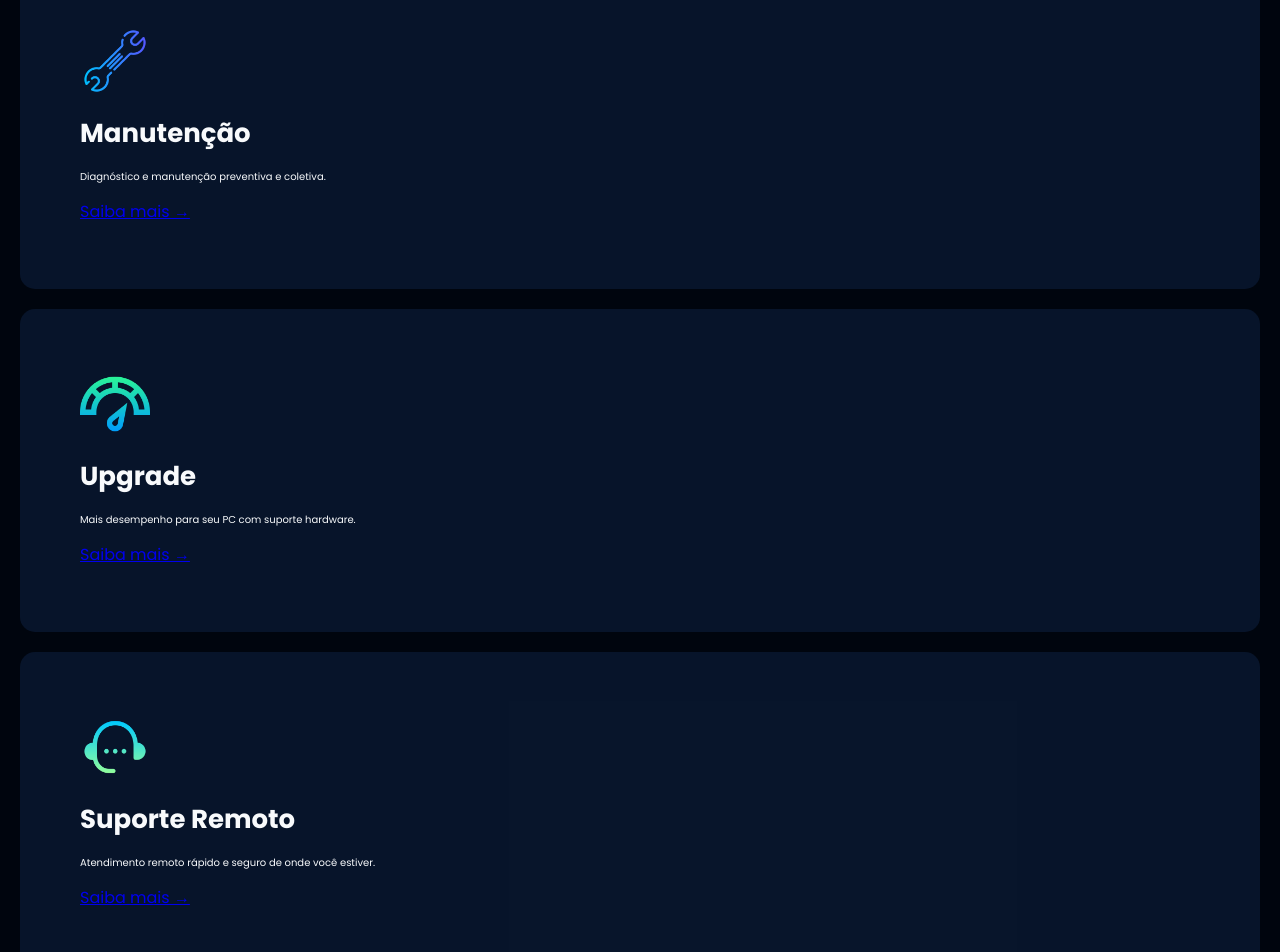
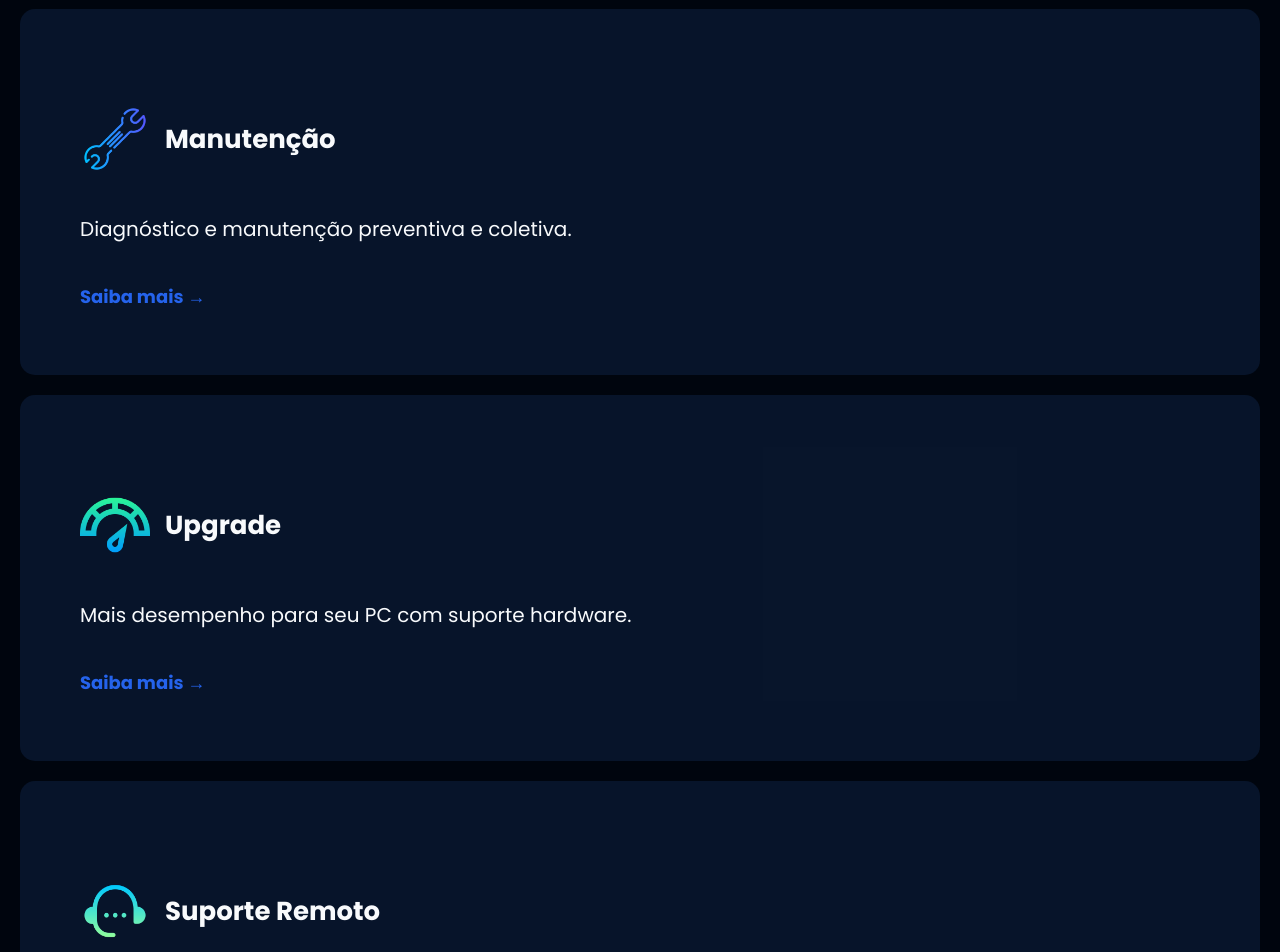
Before and after one commit to dernedevJR/CTRL-Tech, a plain HTML site: page html/index.html in a window 1280 px wide. Shown: the part 1840-2792 px from the top of the page. Drawn offline with Linux system fonts and the light colour scheme.

Commit message:
adiciona estilos aos cards

```diff
--- a/css/services.css
+++ b/css/services.css
@@ -16,27 +16,31 @@
     padding: 60px;
     line-height: 35px;
 }
+.card-header{
+   display:flex;
+   align-items: center;
+   gap:15px;
+   margin: 35px 0px
+}
+
+.img-card{
+    width: 70px
+}
+
 .card h3{
     font-size: 26px;
     margin: 8px 0;
 }
 
 .card p{
-    font-size: 10px;
+    font-size: 20px;
+    line-height: 40px;
+    margin-bottom: 30px;
 }
 
-.img-computer{
-    width: 70px
+.card a{
+    color:var(--primary-color);
+    text-decoration: none;
+    font-size: 18px;
+    font-weight: var(--text-weight-title);
 }
-
-.img-maintenance{
-    width: 70px
-}
-
-.img-upgrade{
-    width: 70px;
-}
-
-.img-remote{
-    width:70px;
-}
--- a/html/index.html
+++ b/html/index.html
@@ -72,29 +72,37 @@
 
             <div class="cards-container">
                 <section class="card">
-                    <img class="img-computer" src="../img/monitor.png" alt="">
-                    <h3>Formatação</h3>
+                    <div class="card-header">
+                        <img class="img-card" src="../img/monitor.png" alt="">
+                        <h3>Formatação</h3>
+                    </div>
                     <p>Deixe seu computador como novo. Sistema seguro e rápido.</p>
                     <a href="#" target="_blank">Saiba mais &rarr;</a>
                 </section>
 
                 <section class="card">
-                    <img class="img-maintenance" src="../img/chave-inglesa.png" alt="">
-                    <h3>Manutenção</h3>
+                    <div class="card-header">
+                        <img class="img-card" src="../img/chave-inglesa.png" alt="">
+                        <h3>Manutenção</h3>
+                    </div>
                     <p>Diagnóstico e manutenção preventiva e coletiva.</p>
                     <a href="#" target="_blank">Saiba mais &rarr;</a>
                 </section>
 
                 <section class="card">
-                    <img class="img-upgrade" src="../img/velocimetro.png" alt="">
-                    <h3>Upgrade</h3>
+                    <div class="card-header">
+                        <img class="img-card" src="../img/velocimetro.png" alt="">
+                        <h3>Upgrade</h3>
+                    </div>
                     <p>Mais desempenho para seu PC com suporte hardware.</p>
                     <a href="#" target="_blank"> Saiba mais &rarr; </a>
                 </section>
 
                 <section class="card">
-                    <img class="img-remote" src="../img/apoio-suporte.png" alt="">
-                    <h3>Suporte Remoto</h3>
+                    <div class="card-header">
+                        <img class="img-card" src="../img/apoio-suporte.png" alt="">
+                        <h3>Suporte Remoto</h3>
+                    </div>
                     <p>Atendimento remoto rápido e seguro de onde você estiver.</p>
                     <a href="#" target="_blank"> Saiba mais &rarr;</a>
                 </section>
```
